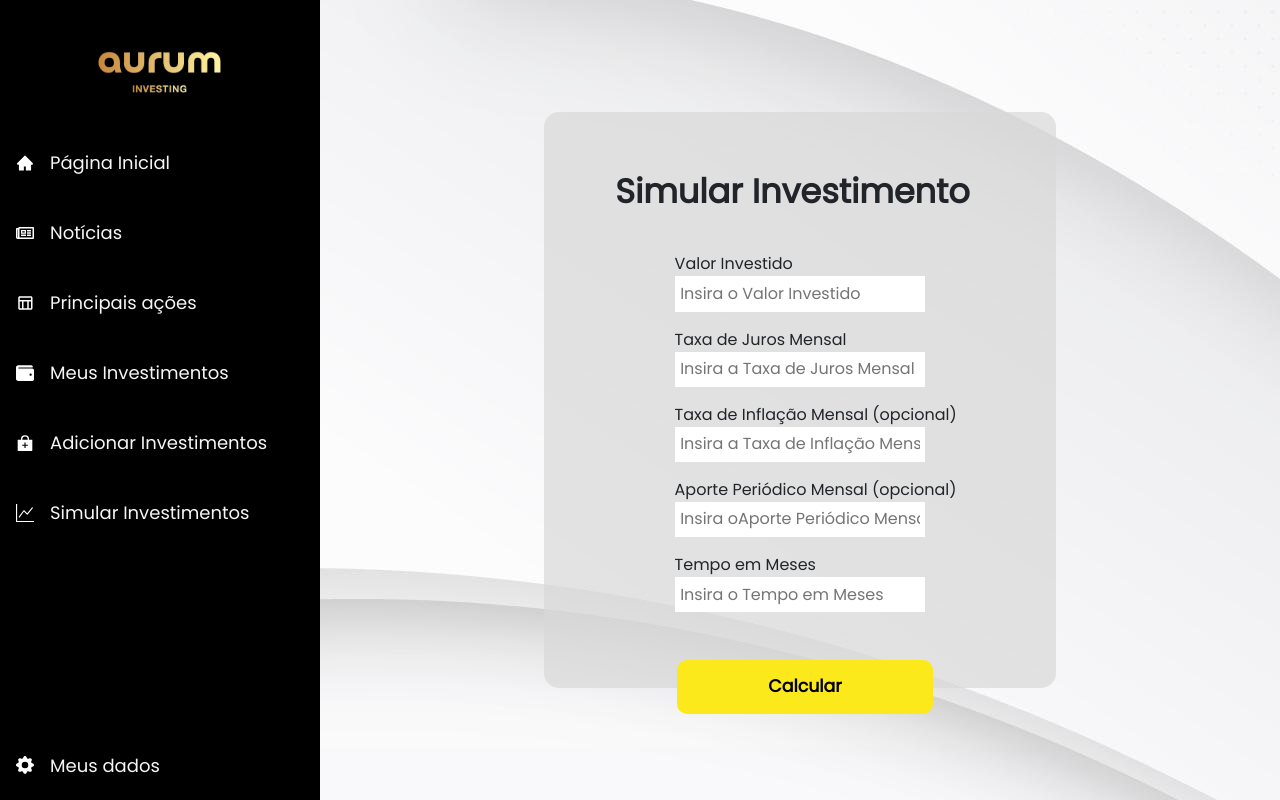
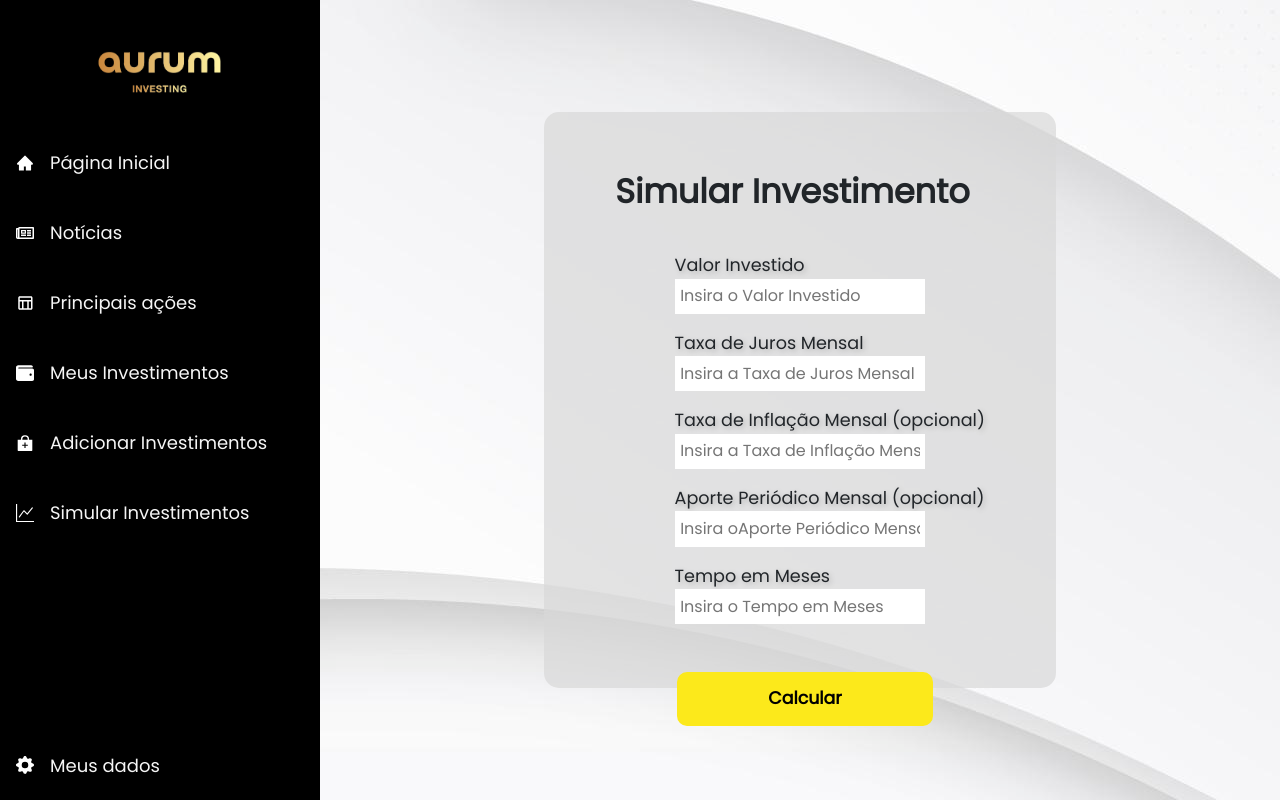
Before and after one commit to joaopflausino/Aurum-Front, a React (Create React App) app: page /si in a window 1280 px wide. Built offline with nearby package versions, Linux system fonts and the light colour scheme.

Commit message:
Update simulate.css

```diff
--- a/src/pages/simulate-investment/simulate.css
+++ b/src/pages/simulate-investment/simulate.css
@@ -41,6 +41,12 @@
   justify-content: center;
   flex-direction: column;
   margin: 0px 0px 2vh 21%;
+}
+
+.texto-e-input-si > label {
+  font-size: 1.1em;
+  font-weight: 400;
+  text-shadow: rgb(179, 179, 179) 0.1em 0.1em 0.3em;
 }
 
 #aporteperiodico,
```
